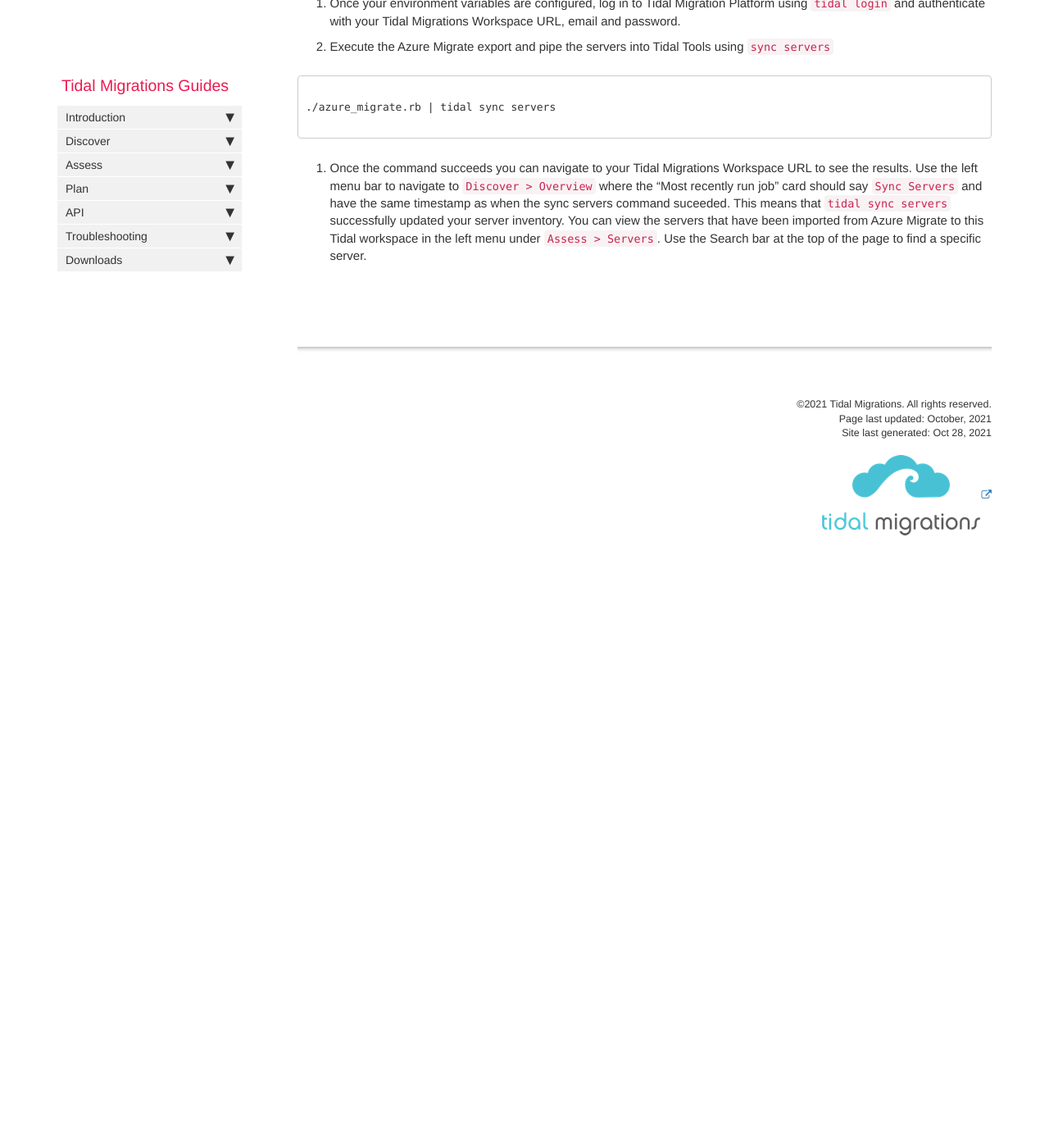
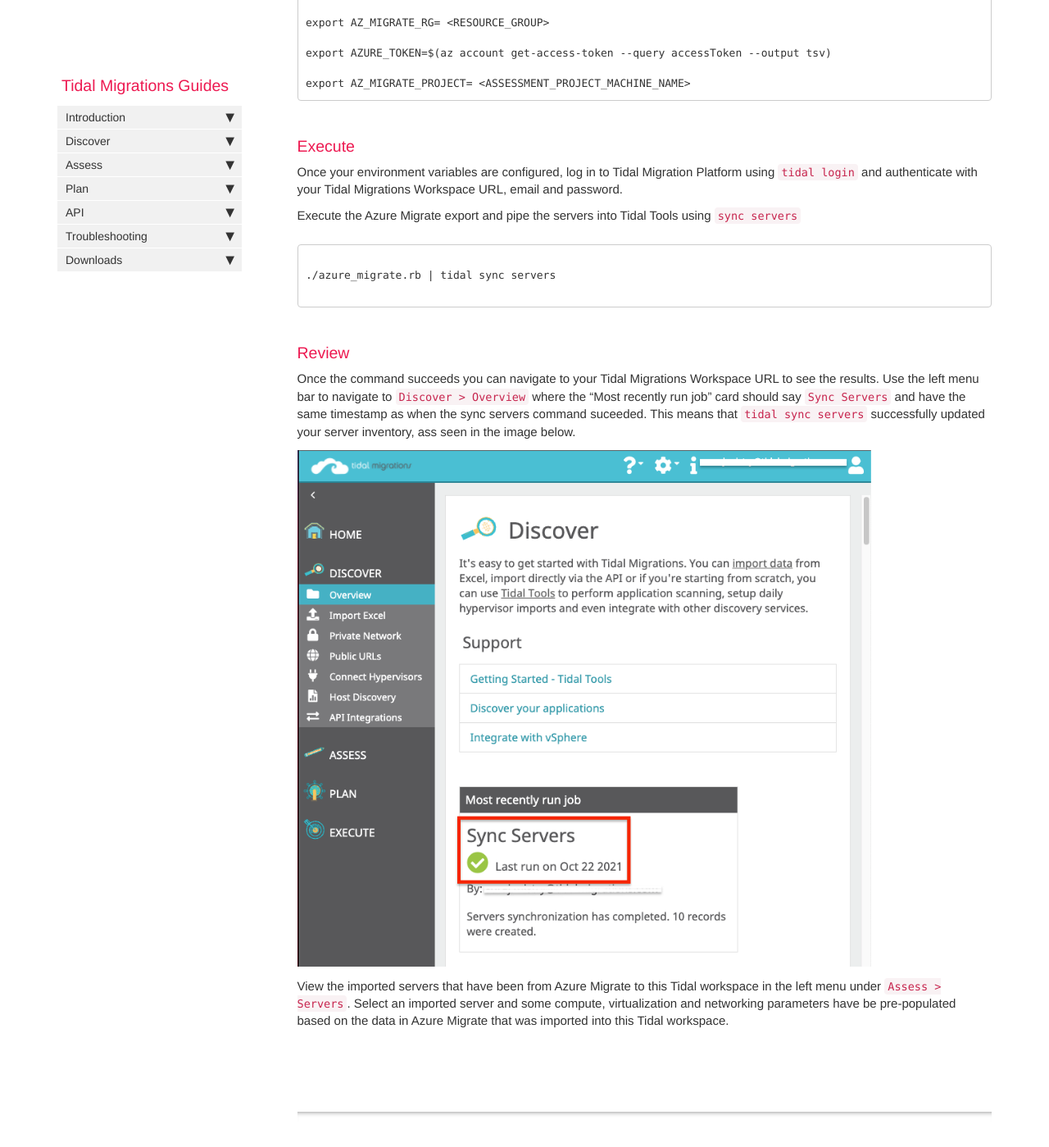
Before and after one commit to tidalmigrations/tidalmigrations.github.io, a Jekyll site: the page built from pages/user guides/integrating_with_azure_migrate.md, in a window 1280 px wide and 1400 px high, scrolled down 1972 px. Shown: the whole window at 82% size. Built offline with Jekyll 4.4.1, drawn with Linux system fonts in a browser that asks for light colours; nearby versions of some CDN libraries; comment, search, counter and statistics services are not loaded; before the commit the page ends 2702 px from its top, so only the background shows below that; part of the change alters nothing that is shown; some of the changed text lies outside the part shown.

Commit message:
Add headers

````diff
--- a/pages/user guides/integrating_with_azure_migrate.md
+++ b/pages/user guides/integrating_with_azure_migrate.md
@@ -30,30 +30,36 @@ Check out below for a brief video on how to do these steps.
 
 ## Run the integration
 
-1. Installation requirements:
+### Install
 
-   - Azure Migrate script from [Tidal Migrations Gists Repository](https://github.com/tidalmigrations/gists).
+Installation requirements:
 
-     - If `git` is configured, clone the repository with:
+- Azure Migrate script from [Tidal Migrations Gists Repository](https://github.com/tidalmigrations/gists).
 
-       `git clone git@github.com:tidalmigrations/gists.git`
+  - If `git` is configured, clone the repository with:
 
-     - Alternatively you can download a copy of the latest file directly from [a browser](https://github.com/tidalmigrations/gists/archive/refs/heads/master.zip).
+    `git clone git@github.com:tidalmigrations/gists.git`
 
-   - [Azure Command-Line Interface](https://docs.microsoft.com/en-us/cli/azure/) (az-cli)
-   - [Tidal Tools](https://get.tidal.sh/).
+  - Alternatively you can download a copy of the latest file directly from [a browser](https://github.com/tidalmigrations/gists/archive/refs/heads/master.zip).
 
-2. Login to Azure with the `az` CLI.
+- [Azure Command-Line Interface](https://docs.microsoft.com/en-us/cli/azure/) (az-cli)
+- [Tidal Tools](https://get.tidal.sh/).
 
-   - Run `az login` and confirm the target subscription is present with `az account show`. See image below to find the `id` of the correct target subscription.
-     ![Azure Migrate Project machine name](../../images/azure-migrate-2.0.png)
+### Authenticate
 
-   - Set the default subscription with `az account set --subscription <SUBSCRIPTION_ID>`
+Login to Azure with the `az` CLI.
 
-3. Next, configure four environment variables used by the integration to connect to your Azure subscription.
+- Run `az login` and confirm the target subscription is present with `az account show`. See image below to find the `id` of the correct target subscription.
+  ![Azure Migrate Project machine name](../../images/azure-migrate-2.0.png)
 
-   - In the Azure Portal, find the Azure subscription and resource group that the Azure Migrate Project Assessment are located in. Set the `AZURE_MIGRATE_SUBSCRIPTION` variable with the subscription ID and the `AZ_MIGRATE_RG` variable with the resource group name.
-     Set `AZURE_TOKEN` variable with this command:
+- Set the default subscription with `az account set --subscription <SUBSCRIPTION_ID>`
+
+### Configure
+
+Next, configure four environment variables used by the integration to connect to your Azure subscription.
+
+- In the Azure Portal, find the Azure subscription and resource group that the Azure Migrate Project Assessment are located in. Set the `AZURE_MIGRATE_SUBSCRIPTION` variable with the subscription ID and the `AZ_MIGRATE_RG` variable with the resource group name.
+  Set `AZURE_TOKEN` variable with this command:
 
 ```
 export AZURE_TOKEN=$(az account get-access-token --query accessToken --output tsv)
@@ -76,9 +82,11 @@ export AZURE_TOKEN=$(az account get-access-token --query accessToken --output ts
 export AZ_MIGRATE_PROJECT= <ASSESSMENT_PROJECT_MACHINE_NAME>
 ```
 
-1. Once your environment variables are configured, log in to Tidal Migration Platform using `tidal login` and authenticate with your Tidal Migrations Workspace URL, email and password.
+### Execute
 
-2. Execute the Azure Migrate export and pipe the servers into Tidal Tools using `sync servers`
+Once your environment variables are configured, log in to Tidal Migration Platform using `tidal login` and authenticate with your Tidal Migrations Workspace URL, email and password.
+
+Execute the Azure Migrate export and pipe the servers into Tidal Tools using `sync servers`
 
 ```
 
@@ -86,4 +94,10 @@ export AZ_MIGRATE_PROJECT= <ASSESSMENT_PROJECT_MACHINE_NAME>
 
 ```
 
-5. Once the command succeeds you can navigate to your Tidal Migrations Workspace URL to see the results. Use the left menu bar to navigate to `Discover > Overview` where the “Most recently run job” card should say `Sync Servers` and have the same timestamp as when the sync servers command suceeded. This means that `tidal sync servers` successfully updated your server inventory. You can view the servers that have been imported from Azure Migrate to this Tidal workspace in the left menu under `Assess > Servers`. Use the Search bar at the top of the page to find a specific server.
+### Review
+
+Once the command succeeds you can navigate to your Tidal Migrations Workspace URL to see the results. Use the left menu bar to navigate to `Discover > Overview` where the “Most recently run job” card should say `Sync Servers` and have the same timestamp as when the sync servers command suceeded.
+This means that `tidal sync servers` successfully updated your server inventory, ass seen in the image below.
+![Server Sync success](../../images/azure-migrate-review.png)
+
+View the imported servers that have been from Azure Migrate to this Tidal workspace in the left menu under `Assess > Servers`. Select an imported server and some compute, virtualization and networking parameters have be pre-populated based on the data in Azure Migrate that was imported into this Tidal workspace.
````
Also changed, not shown: images/azure-migrate-review.png (added).
